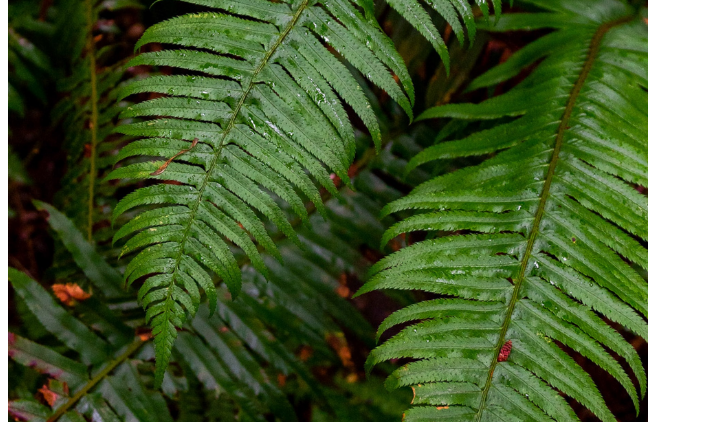
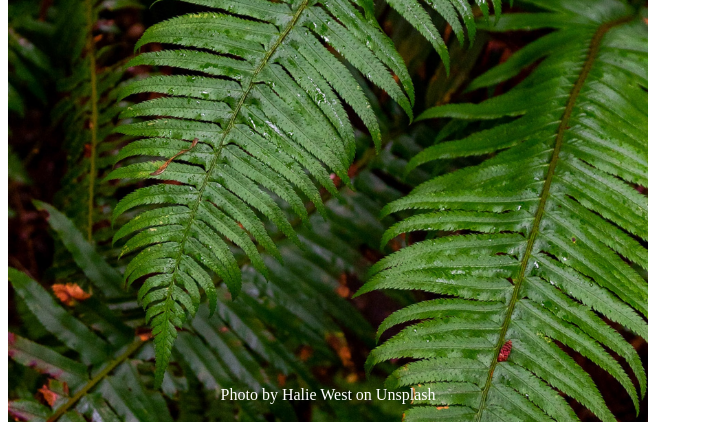
Before and after one commit to andyglover/odin-project-signup-form, a plain HTML site: page index.html in a window 1280 px wide. Shown: the part 386-808 px from the top of the page, without its empty margins (0-703 px from the left). Drawn offline with Linux system fonts and the light colour scheme.

Commit message:
Add photo credit

```diff
--- a/css/style.css
+++ b/css/style.css
@@ -11,7 +11,7 @@ div{
     width:50%;
 }
 body {
-    font-family: Norse-Bold;
+
     display:flex;
     color:#fff;
 }
@@ -21,10 +21,12 @@ body {
     background-size: cover;
     display:flex;
     flex-direction: column;
+
     justify-content: center;
 }
 
 .logo {
+    font-family: Norse-Bold;
     width:100%;
     height: 150px;
     margin-bottom:200px;
@@ -36,6 +38,11 @@ body {
 .logo>span {
     font-size: 72px;
 }
+.photo-credit {
+    position: absolute;
+    bottom:10px;
+    align-self: center;
+}
 .content{
 
 }
--- a/index.html
+++ b/index.html
@@ -13,6 +13,7 @@
             <img src="./img/odin-lined.png" height="127px">
             <span>ODIN</span>
         </div>
+        <span class="photo-credit">Photo by Halie West on Unsplash</span>
     </div>
     <div class="content">
         <h1>Sign up form</h1>
```
